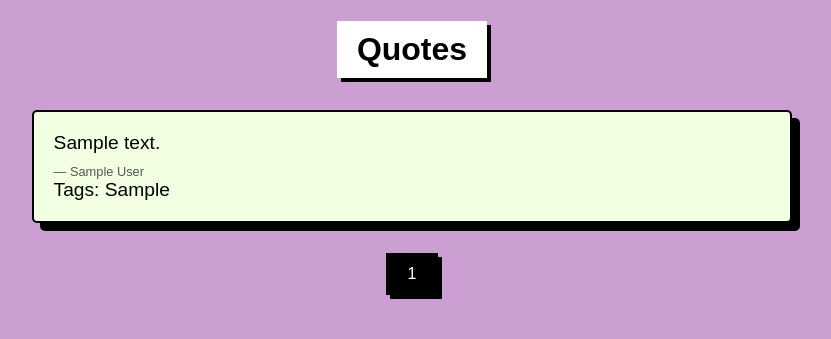
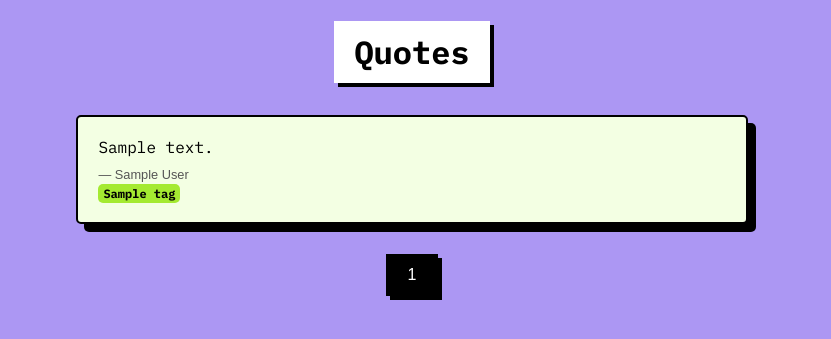
Before and after one commit to GreciaLH/Webs-craping-XYZ-Corp, a Flask app: page / in a window 1280 px wide. Shown: the top 339 px of the page, without its empty margins (228-1059 px from the left). Run offline with Flask 3, Linux system fonts and the light colour scheme; tables that the repository leaves empty hold one stand-in row (values such as "Sample post").

Commit message:
feat filtrar por etiquetas

```diff
--- a/app.py
+++ b/app.py
@@ -1,6 +1,7 @@
 # app.py
 from flask import Flask, render_template, request
 from flask_sqlalchemy import SQLAlchemy
+from flask_migrate import Migrate
 import os
 from dotenv import load_dotenv
 import logging
@@ -14,13 +15,26 @@ app.config['SQLALCHEMY_DATABASE_URI'] = os.getenv('DATABASE_URL')
 app.config['SQLALCHEMY_TRACK_MODIFICATIONS'] = False
 
 db = SQLAlchemy(app)
+migrate = Migrate(app, db)  # Configurar Flask-Migrate
+
+# Tabla de asociación many-to-many
+quote_tag = db.Table('quote_tag',
+    db.Column('quote_id', db.Integer, db.ForeignKey('quotes.id'), primary_key=True),
+    db.Column('tag_id', db.Integer, db.ForeignKey('tags.id'), primary_key=True)
+)
 
 class Quote(db.Model):
     __tablename__ = 'quotes'
     id = db.Column(db.Integer, primary_key=True)
     text = db.Column(db.Text, nullable=False, unique=True)
     author = db.Column(db.String(100), nullable=False)
-    tags = db.Column(db.String(255))
+    tags = db.relationship('Tag', secondary=quote_tag, lazy='joined',
+                           backref=db.backref('quotes', lazy=True))
+
+class Tag(db.Model):
+    __tablename__ = 'tags'
+    id = db.Column(db.Integer, primary_key=True)
+    name = db.Column(db.String(50), nullable=False, unique=True)
 
 # Configuración de logging
 logging.basicConfig(level=logging.DEBUG)
@@ -28,12 +42,26 @@ logger = logging.getLogger(__name__)
 
 @app.route('/')
 def index():
-    # Obtener el número de página actual desde los parámetros de la URL
     page = request.args.get('page', 1, type=int)
     per_page = 10
-    quotes = Quote.query.order_by(Quote.id).paginate(page=page, per_page=per_page, error_out=False)
+    quotes = Quote.query.options(db.joinedload(Quote.tags)).order_by(Quote.id).paginate(page=page, per_page=per_page, error_out=False)
+
+    for quote in quotes.items:
+        logger.debug(f"Quote: {quote.text[:30]}..., Tags: {[tag.name for tag in quote.tags]}")
 
     return render_template('index.html', quotes=quotes)
 
+@app.route('/tag/<tag_name>')
+def tag(tag_name):
+    page = request.args.get('page', 1, type=int)
+    per_page = 10
+    tag = Tag.query.filter_by(name=tag_name).first_or_404()
+    quotes = Quote.query.filter(Quote.tags.contains(tag)).order_by(Quote.id).paginate(page=page, per_page=per_page, error_out=False)
+
+    for quote in quotes.items:
+        logger.debug(f"Quote: {quote.text[:30]}..., Tags: {[tag.name for tag in quote.tags]}")
+
+    return render_template('index.html', quotes=quotes, current_tag=tag)
+
 if __name__ == "__main__":
     app.run(debug=True)
--- a/consultas.sql
+++ b/consultas.sql
@@ -1,4 +1,6 @@
 SELECT * FROM quotes;
+SELECT * FROM tags;
+SELECT * FROM quote_tag;
 SELECT * FROM quotes ORDER BY id ASC;
 
 DELETE FROM quotes
@@ -13,4 +15,28 @@ SELECT pg_get_serial_sequence('quotes', 'id');
 
 ALTER SEQUENCE public.quotes_id_seq RESTART WITH 1;
 
-UPDATE quotes SET id = DEFAULT;
+SELECT q.id, q.text, q.author, t.name as tag
+FROM quotes q
+JOIN quote_tag qt ON q.id = qt.quote_id
+JOIN tags t ON t.id = qt.tag_id;
+
+
+SELECT q.id, q.text, q.author, t.name as tag
+FROM quotes q
+JOIN quote_tag qt ON q.id = qt.quote_id
+JOIN tags t ON t.id = qt.tag_id
+WHERE q.author = 'Autor Específico'
+ORDER BY t.name;
+
+
+
+
+SELECT * FROM quotes WHERE text IN (
+    "The world as we have created it is a process of our thinking. It cannot be changed without changing our thinking.",
+    "It is our choices, Harry, that show what we truly are, far more than our abilities.",
+    "There are only two ways to live your life. One is as though nothing is a miracle. The other is as though everything is a miracle.",
+    "The person, be it gentleman or lady, who has not pleasure in a good novel, must be intolerably stupid.",
+    "Imperfection is beauty, madness is genius and it's better to be absolutely ridiculous than absolutely boring."
+);
+
+SELECT * FROM tags WHERE name IN ('inspirational', 'life', 'humor', 'philosophy', 'love', 'success', 'wisdom');
--- a/static/css/style.css
+++ b/static/css/style.css
@@ -1,7 +1,7 @@
 /* Estilo neobrutalista */
 body {
-    font-family: 'Arial', sans-serif;
-    background-color: #CB9FD2;
+    font-family: 'Roboto Mono', sans-serif;
+    background-color: #AC97F3;
     margin: 0;
     padding: 0;
     display: flex;
@@ -10,11 +10,13 @@ body {
     flex-direction: column;
 }
 h1 {
+    font-family: 'IBM Plex Mono', monospace;
     color: #000;
     background: #fff;
     padding: 10px 20px;
     box-shadow: 4px 4px 0 #000;
 }
+
 .card-container {
     width: 70%;
     display: flex;
@@ -30,11 +32,12 @@ h1 {
     padding: 20px;
     margin: 10px;
     box-shadow: 8px 8px 0 #000;
-    width: 80%;
+    width: 70%;
 }
 .card p {
+    font-family: 'IBM Plex Mono', monospace;
     margin: 0;
-    font-size: 1.2em;
+    font-size: 1em;
 }
 .card small {
     display: block;
@@ -64,3 +67,23 @@ h1 {
 .pagination a:hover {
     background: #ddd;
 }
+
+a.tag {
+    font-size: 12px;
+    font-weight: 700;
+    background-color: #A4EA31;
+    border-radius: 5px;
+    padding: 2px 5px;
+    color: #000;
+    text-decoration: none;
+}
+
+.inicio a.enlace_inicio {
+    margin: 0 5px;
+    padding: 10px 20px;
+    background: #fff;
+    border: 2px solid #000;
+    text-decoration: none;
+    color: #000;
+    box-shadow: 4px 4px 0 #000;
+}
--- a/templates/index.html
+++ b/templates/index.html
@@ -5,31 +5,53 @@
     <meta name="viewport" content="width=device-width, initial-scale=1.0">
     <title>Quotes</title>
     <link rel="stylesheet" href="{{ url_for('static', filename='css/style.css') }}">
+    <link href="https://fonts.googleapis.com/css2?family=IBM+Plex+Mono:wght@400;700&display=swap" rel="stylesheet">
 </head>
 <body>
-    <h1>Quotes</h1>
+    <h1>Quotes{% if current_tag %} - {{ current_tag.name }}{% endif %}</h1>
     <div class="card-container">
         {% for quote in quotes.items %}
         <div class="card">
-            <p>{{ quote.text }}</p>
+            <p class="quote">{{ quote.text }}</p>
             <small>— {{ quote.author }}</small>
-            <p class="tag">Tags: {{ quote.tags }}</p>
+            <p>
+                {% for tag in quote.tags %}
+                    <a class="tag" href="{{ url_for('tag', tag_name=tag.name) }}">{{ tag.name }}</a>{% if not loop.last %}, {% endif %}
+                {% endfor %}
+            </p>
         </div>
         {% endfor %}
     </div>
     <div class="pagination">
         {% if quotes.has_prev %}
-            <a href="{{ url_for('index', page=quotes.prev_num) }}">&#171; Previous</a>
+            {% if current_tag %}
+                <a href="{{ url_for('tag', tag_name=current_tag.name, page=quotes.prev_num) }}">&#171; Previous</a>
+            {% else %}
+                <a href="{{ url_for('index', page=quotes.prev_num) }}">&#171; Previous</a>
+            {% endif %}
         {% endif %}
         {% for page_num in quotes.iter_pages() %}
             {% if page_num %}
-                <a href="{{ url_for('index', page=page_num) }}" class="{{ 'active' if page_num == quotes.page else '' }}">{{ page_num }}</a>
+                {% if current_tag %}
+                    <a href="{{ url_for('tag', tag_name=current_tag.name, page=page_num) }}" class="{{ 'active' if page_num == quotes.page else '' }}">{{ page_num }}</a>
+                {% else %}
+                    <a href="{{ url_for('index', page=page_num) }}" class="{{ 'active' if page_num == quotes.page else '' }}">{{ page_num }}</a>
+                {% endif %}
             {% else %}
                 ...
             {% endif %}
         {% endfor %}
         {% if quotes.has_next %}
-            <a href="{{ url_for('index', page=quotes.next_num) }}">Next &#187;</a>
+            {% if current_tag %}
+                <a href="{{ url_for('tag', tag_name=current_tag.name, page=quotes.next_num) }}">Next &#187;</a>
+            {% else %}
+                <a href="{{ url_for('index', page=quotes.next_num) }}">Next &#187;</a>
+            {% endif %}
+        {% endif %}
+    </div>
+    <div>
+        {% if current_tag %}
+        <p class="inicio"><a class="enlace_inicio" href="{{ url_for('index') }}">Back to all quotes</a></p>
         {% endif %}
     </div>
 </body>
```
Also changed, not shown: scraper.py (+71 -9 lines), 1 other file.
